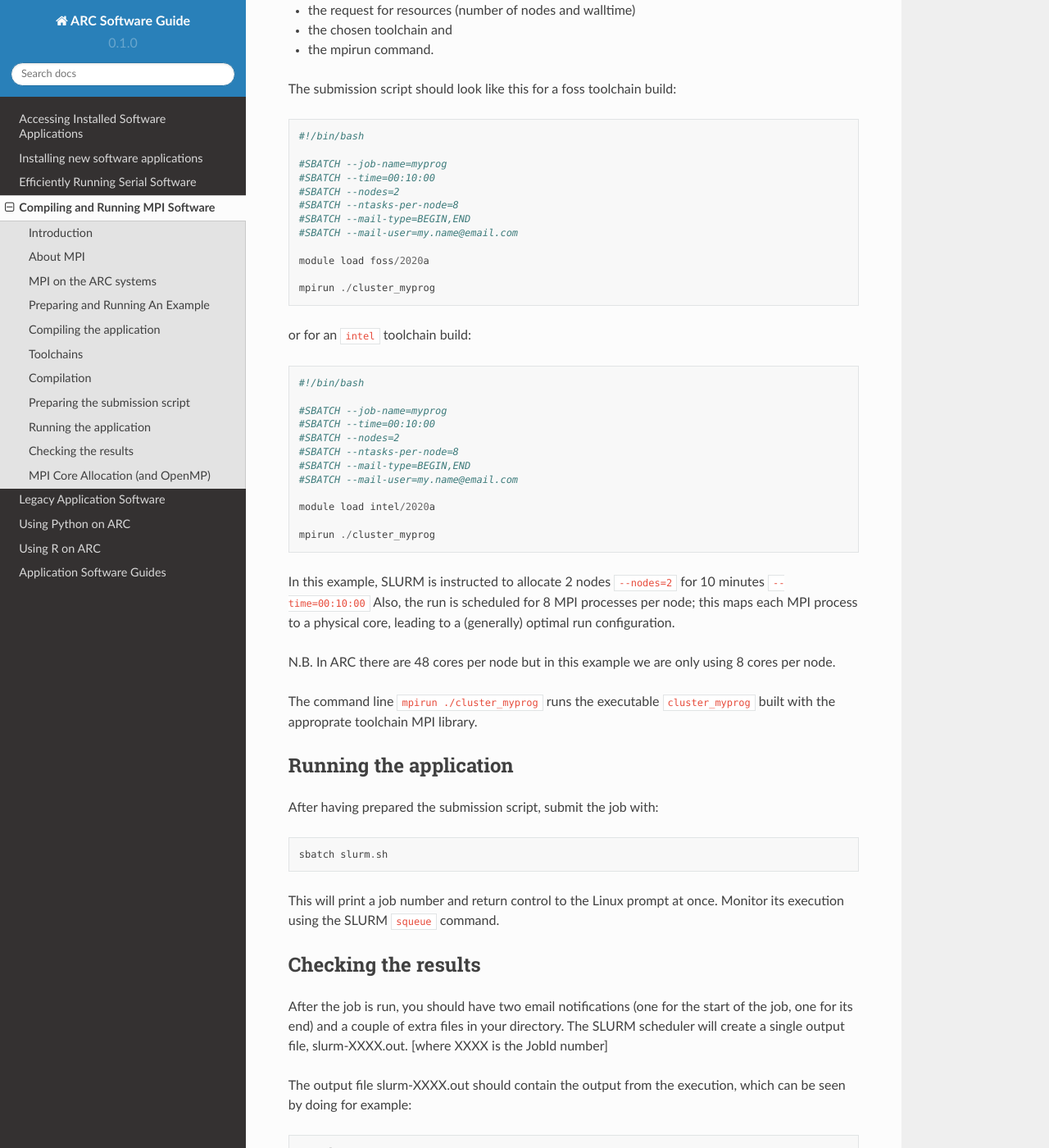
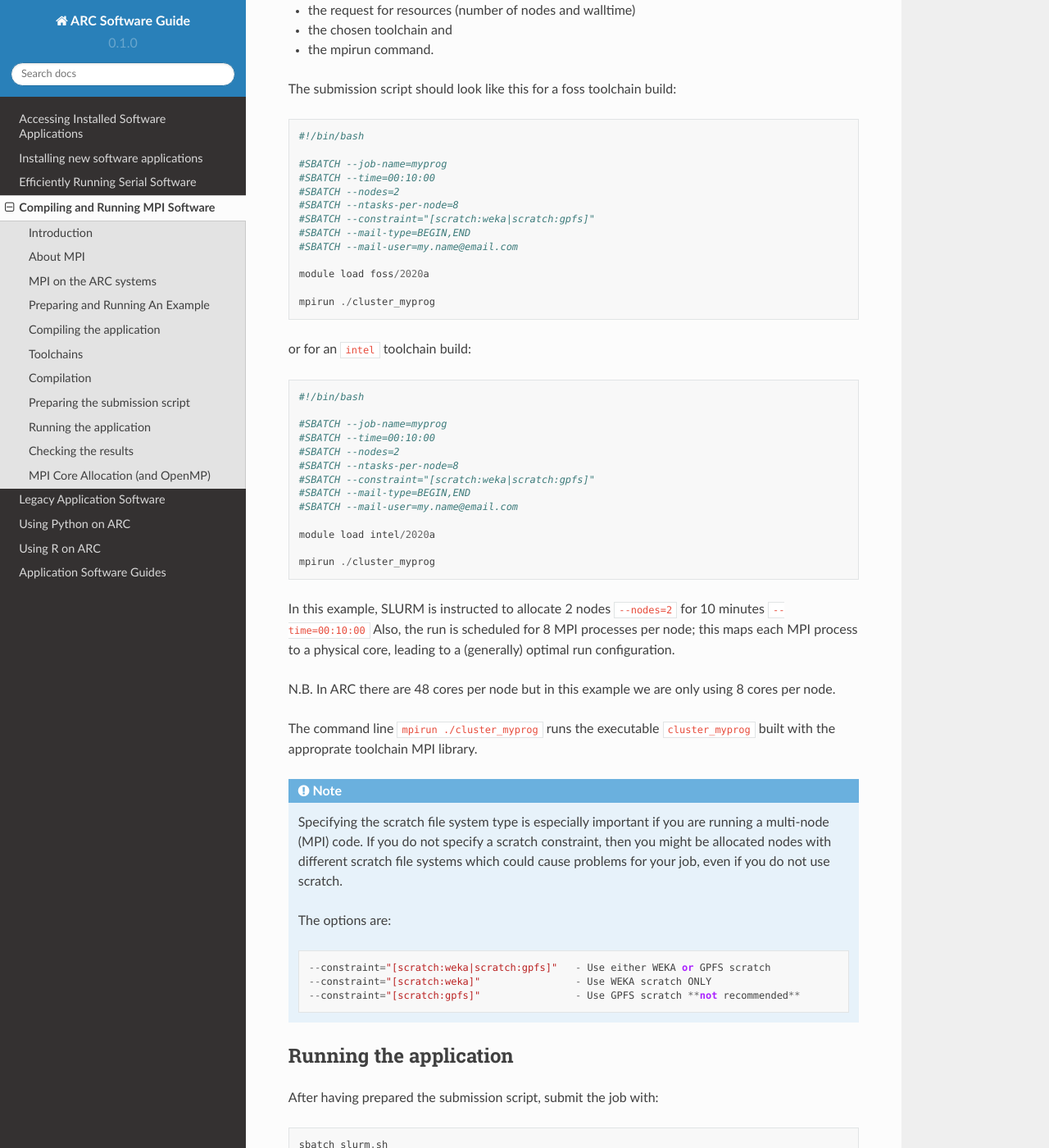
Before and after one commit to oxford-arc/arc-software-guide, a Sphinx documentation site: the page built from docs/source/arc-compiling.rst, in a window 1280 px wide and 1400 px high, scrolled down 3770 px. Shown: the whole window at 82% size. Built offline with Sphinx 7.4.7 and the Read the Docs theme 2.0.0, drawn with Linux system fonts in a browser that asks for light colours.

Commit message:
Update arc-compiling.rst

```diff
--- a/docs/source/arc-compiling.rst
+++ b/docs/source/arc-compiling.rst
@@ -162,6 +162,7 @@
  #SBATCH --time=00:10:00
  #SBATCH --nodes=2
  #SBATCH --ntasks-per-node=8
+ #SBATCH --constraint="[scratch:weka|scratch:gpfs]"
  #SBATCH --mail-type=BEGIN,END
  #SBATCH --mail-user=my.name@email.com
 
@@ -177,6 +178,7 @@
  #SBATCH --time=00:10:00
  #SBATCH --nodes=2
  #SBATCH --ntasks-per-node=8
+ #SBATCH --constraint="[scratch:weka|scratch:gpfs]"
  #SBATCH --mail-type=BEGIN,END
  #SBATCH --mail-user=my.name@email.com
 
@@ -184,12 +186,21 @@
 
  mpirun ./cluster_myprog
 
-
 In this example, SLURM is instructed to allocate 2 nodes ``--nodes=2`` for 10 minutes ``--time=00:10:00``  Also, the run is scheduled for 8 MPI processes per node; this maps each MPI process to a physical core, leading to a (generally) optimal run configuration.
 
 N.B. In ARC there are 48 cores per node but in this example we are only using 8 cores per node.
 
 The command line ``mpirun ./cluster_myprog`` runs the executable ``cluster_myprog`` built with the approprate toolchain MPI library.
+
+.. note::
+  Specifying the scratch file system type is especially important if you are running a multi-node (MPI) code. If you do not specify a scratch constraint, then you might be allocated nodes with different scratch file systems which could cause problems for your job, even if you do not use scratch.
+
+  The options are::
+
+  --constraint="[scratch:weka|scratch:gpfs]"   - Use either WEKA or GPFS scratch
+  --constraint="[scratch:weka]"                - Use WEKA scratch ONLY
+  --constraint="[scratch:gpfs]"                - Use GPFS scratch **not recommended**
+
 
 Running the application
 -----------------------
```
